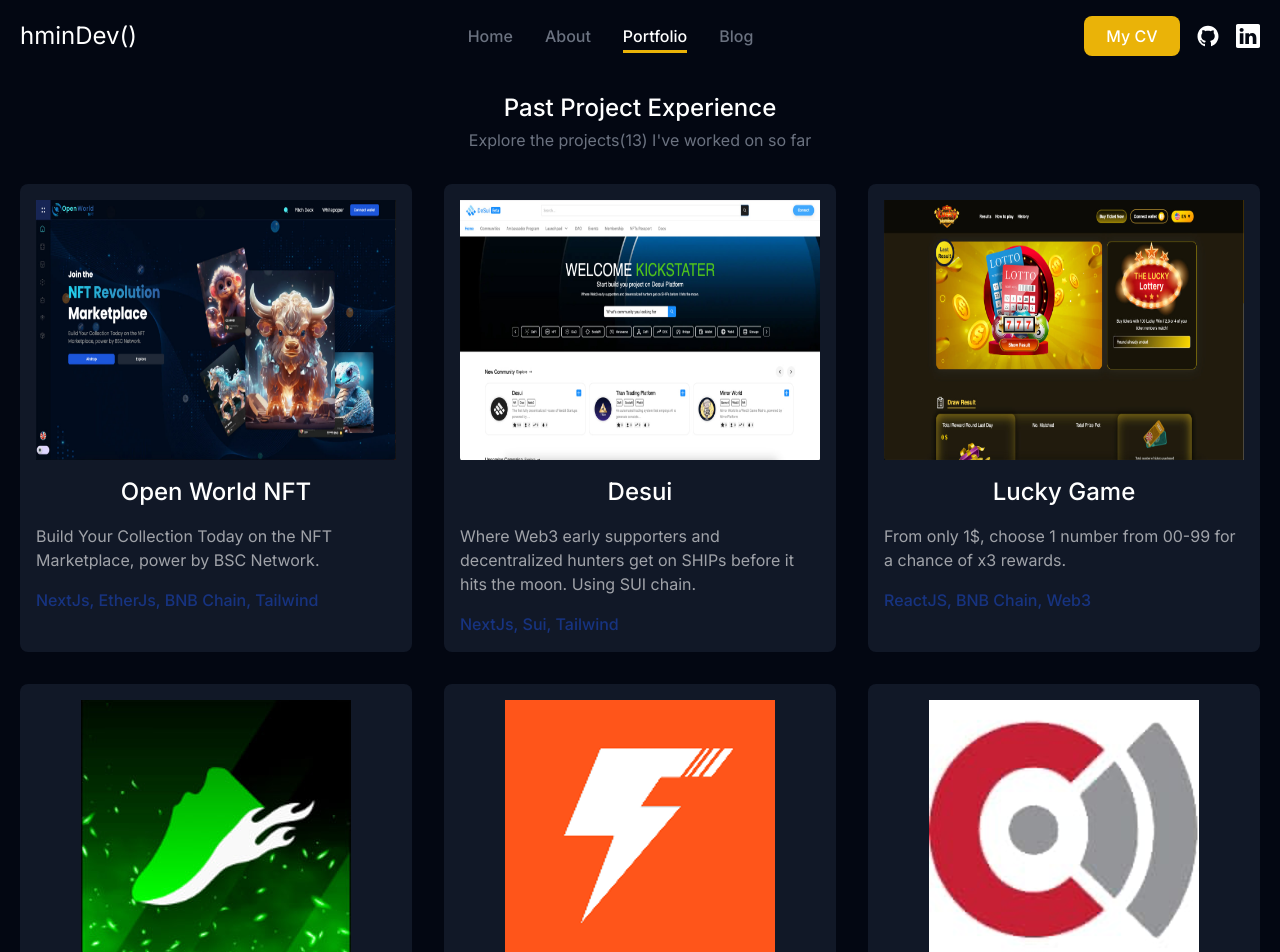
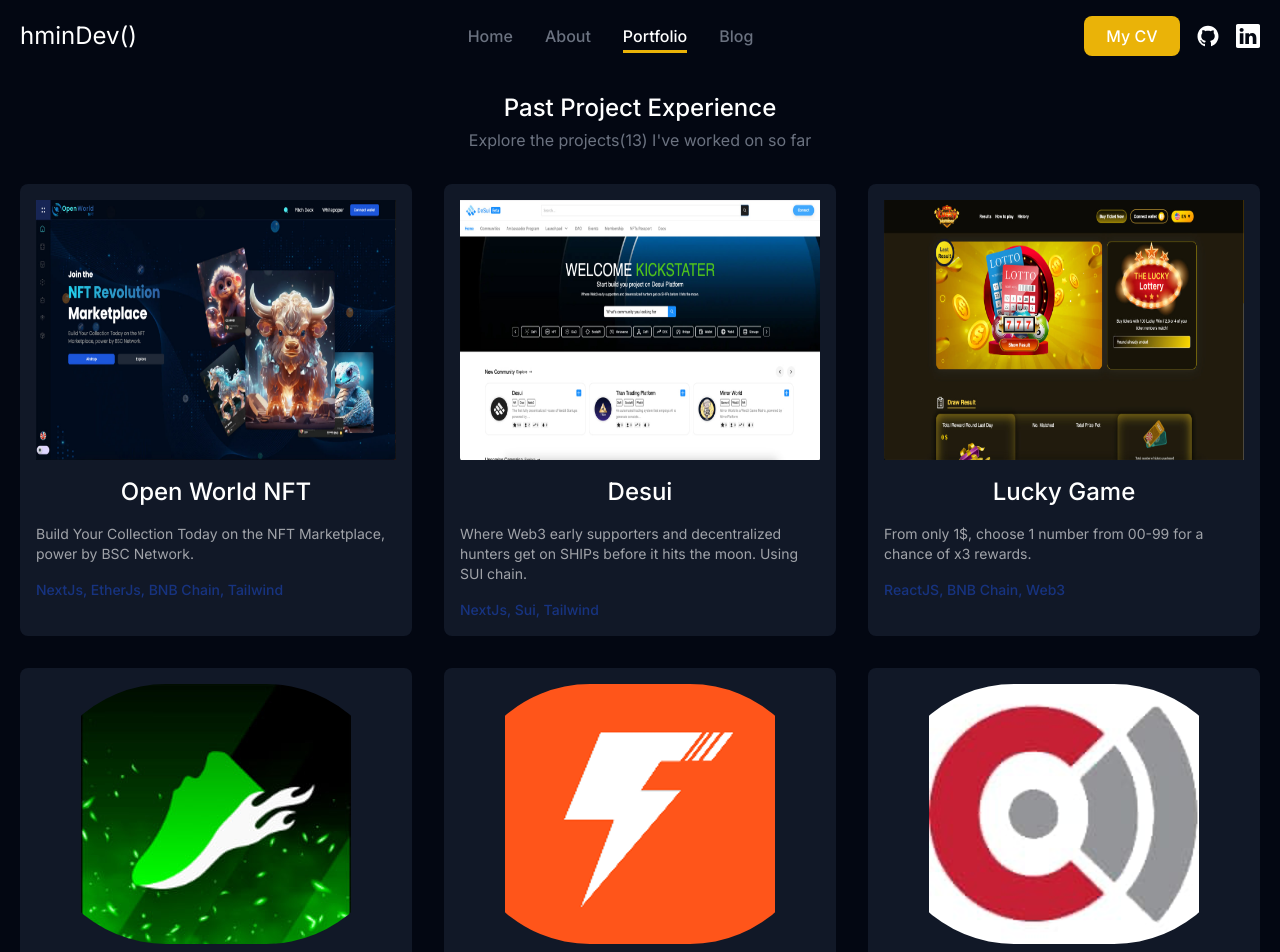
Before and after one commit to letanhai98/hmin-portfolio, a Next.js app: page /portfolio in a window 1280 px wide. Shown: the top 952 px of the page. Built offline with nearby package versions, Linux system fonts and the light colour scheme.

Commit message:
fix oveflowhidden

```diff
--- a/src/app/page.tsx
+++ b/src/app/page.tsx
@@ -2,7 +2,7 @@ import { Welcome } from '@/modules/home';
 
 export default function Home() {
   return (
-    <main className="flex min-h-[80vh] justify-center items-center pt-header">
+    <main className="flex min-h-screen md:min-h-[80vh] justify-center items-center pt-header">
       <Welcome />
     </main>
   );
--- a/src/components/globals/Header.tsx
+++ b/src/components/globals/Header.tsx
@@ -95,7 +95,7 @@ export const Header = () => {
           <a
             href="/LeTanHai_cv.pdf"
             target="_blank"
-            download
+            download="LeTanHai_cv"
             className="text-white bg-yellow-500 rounded-lg  h-10 w-24 font-medium flex justify-center items-center hover:bg-gray-900 duration-200"
           >
             My CV
--- a/src/modules/about/Skills.tsx
+++ b/src/modules/about/Skills.tsx
@@ -42,7 +42,7 @@ export const Skills = () => {
         <li
           key={item?.name}
           className={twMerge(
-            'w-full p-3 flex items-center group gap-4 border-yellow-500 border-opacity-60 border-2 cursor-pointer duration-300 hover:bg-gray-900 ease-out'
+            'w-full p-3 flex items-center group gap-4 border-yellow-500 border-opacity-60 border-2 cursor-pointer duration-300 hover:bg-gray-900 ease-out overflow-hidden'
           )}
         >
           <Image
@@ -53,8 +53,10 @@ export const Skills = () => {
             className="rounded-full"
           />
           <div className="h-12 flex flex-col justify-center items-start duration-300 ease-out">
-            <span className="text-white text-xl font-medium">{item?.name}</span>
-            <span className="text-gray-500 text-base font-medium hidden group-hover:block">
+            <span className="text-white text-lg md:text-xl font-medium">
+              {item?.name}
+            </span>
+            <span className="text-gray-500 text-sm md:text-base font-medium hidden group-hover:block">
               {item?.description}
             </span>
           </div>
--- a/src/modules/home/Welcome.tsx
+++ b/src/modules/home/Welcome.tsx
@@ -17,7 +17,7 @@ export const Welcome = () => {
         <h1 className="text-white text-4xl md:text-6xl font-bold">
           Lê Tấn Hải
         </h1>
-        <div className="min-w-[300px]">
+        <div className="min-w-[320px]">
           <TypeAnimation
             sequence={[
               1000,
--- a/src/modules/portfolio/MyProject.tsx
+++ b/src/modules/portfolio/MyProject.tsx
@@ -27,14 +27,21 @@ export const MyProject = () => {
               className="flex flex-col h-full p-4 rounded-lg bg-gray-900 cursor-pointer group overflow-hidden gap-2 md:gap-4"
             >
               {item?.banner && (
-                <div className="h-[200px] md:h-[260px] relative">
+                <div
+                  className={twMerge(
+                    'h-[200px] md:h-[260px] relative',
+                    item?.isApp ? 'rounded-full' : ''
+                  )}
+                >
                   <Image
                     src={item?.banner}
                     fill
                     alt="banner"
                     className={twMerge(
                       'group-hover:scale-[1.08] duration-200',
-                      item?.isApp ? 'object-contain md:object-none' : ''
+                      item?.isApp
+                        ? 'object-contain md:object-none rounded-full'
+                        : ''
                     )}
                   />
                 </div>
@@ -42,11 +49,11 @@ export const MyProject = () => {
               <h2 className="text-white text-xl md:text-2xl font-medium text-center">
                 {item?.name}
               </h2>
-              <p className="text-sm md:text-base text-white opacity-60 group-hover:opacity-100 duration-200">
+              <p className="text-sm text-white opacity-60 group-hover:opacity-100 duration-200">
                 {item?.description}
               </p>
               <div className="flex flex-row justify-between items-center">
-                <span className="text-sm md:text-base text-blue-700 opacity-50 font-medium group-hover:text-yellow-500">
+                <span className="text-sm text-blue-700 opacity-50 font-medium group-hover:text-yellow-500">
                   {item?.buildBy}
                 </span>
               </div>
```
